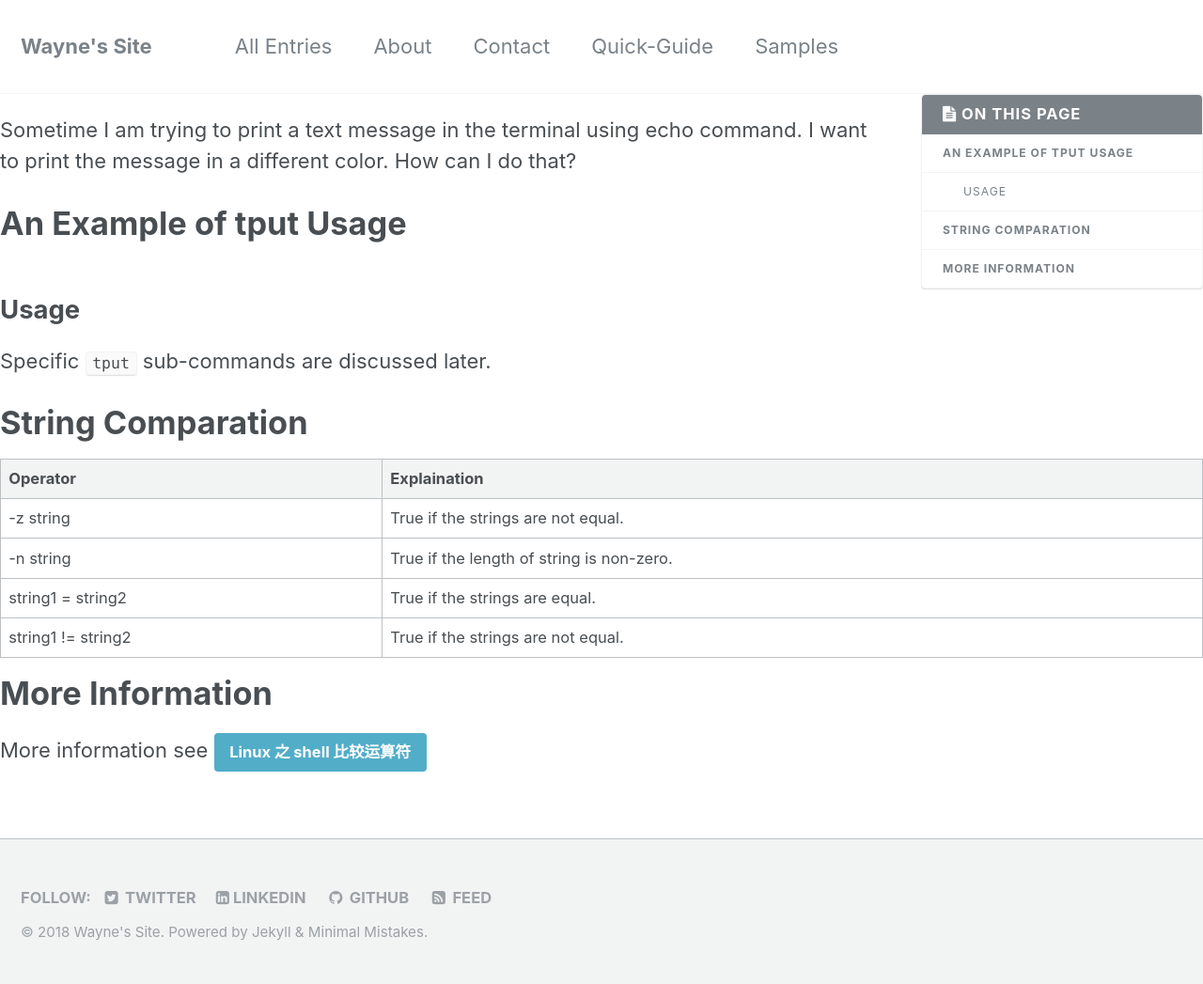
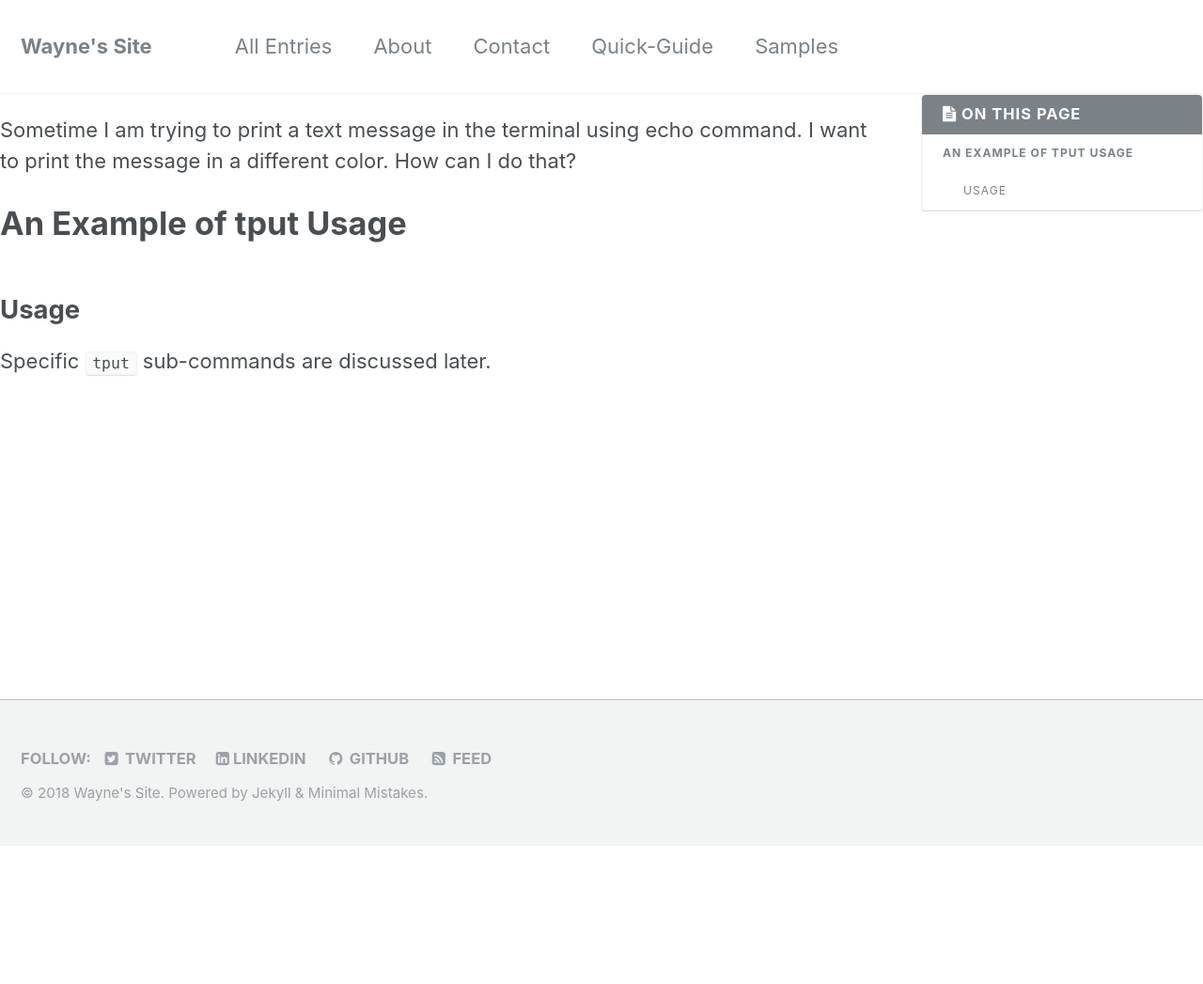
Before and after one commit to element207/element207.github.io, a Jekyll site: the page built from _posts/2018-04-10-Bash-Output-Color-of-echo.md, in a window 1280 px wide. Shown: the whole page at 94% size. Built offline with Jekyll 4.4.1, drawn with Linux system fonts in a browser that asks for light colours; our own code applies the rules of GitHub Pages for plain Markdown files; after the commit the page ends 900 px from its top, so only the background shows below that.

Commit message:
Update 2018-04-10-Bash-Output-Color-of-echo.md

```diff
--- a/_posts/2018-04-10-Bash-Output-Color-of-echo.md
+++ b/_posts/2018-04-10-Bash-Output-Color-of-echo.md
@@ -25,25 +25,3 @@ I want to print the message in a different color. How can I do that?
 ## Usage
 
 Specific `tput` sub-commands are discussed later.
-
-
-# String Comparation
-
-
-Operator|Explaination
--|-
--z string|True if the strings are not equal.
--n string|True if the length of string is non-zero.
-string1 = string2|True if the strings are equal.
-string1 != string2|True if the strings are not equal.
-
-
-
-# More Information
-
-More information see [Linux 之 shell 比较运算符][bash-operators]{: .btn .btn--info}
-
-[bash-operators]: https://blog.csdn.net/ithomer/article/details/6836382
-
-
-[example-ubuntu]: {{site.url}}{{site.baseurl}}/assets/images/posts/BashOutputColor001.png
```
